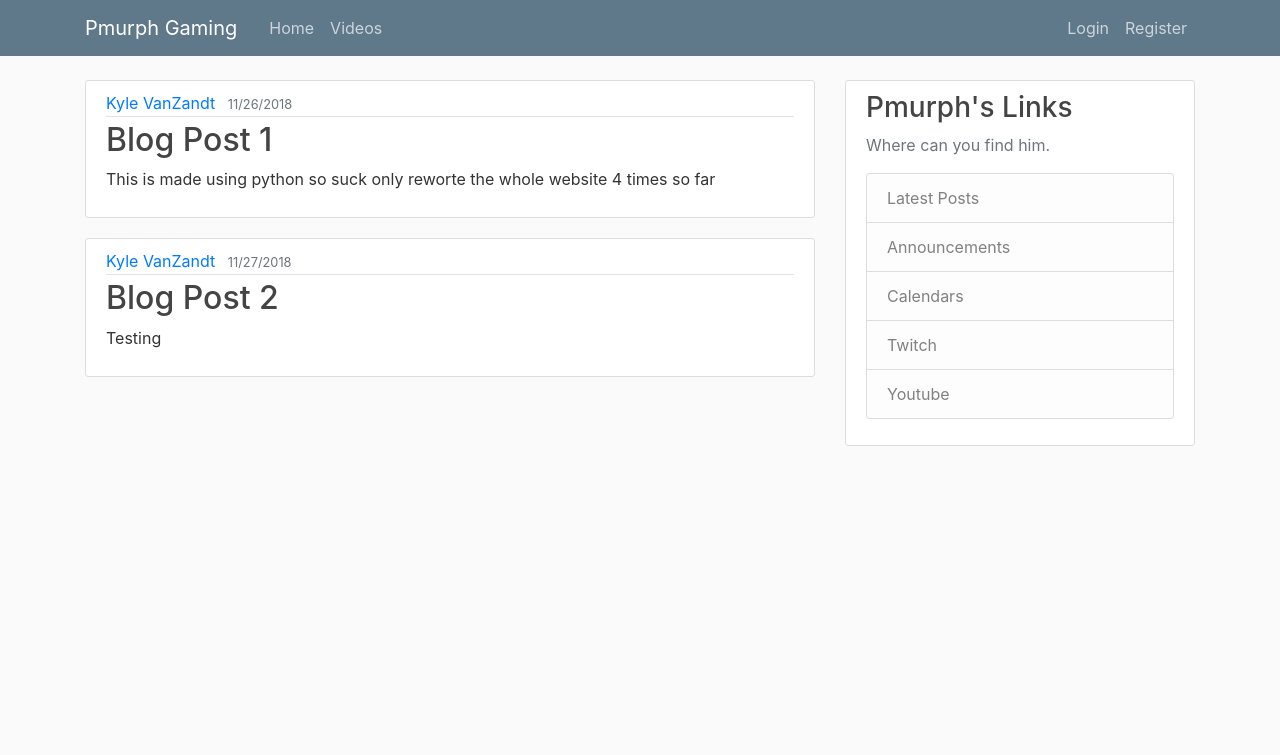
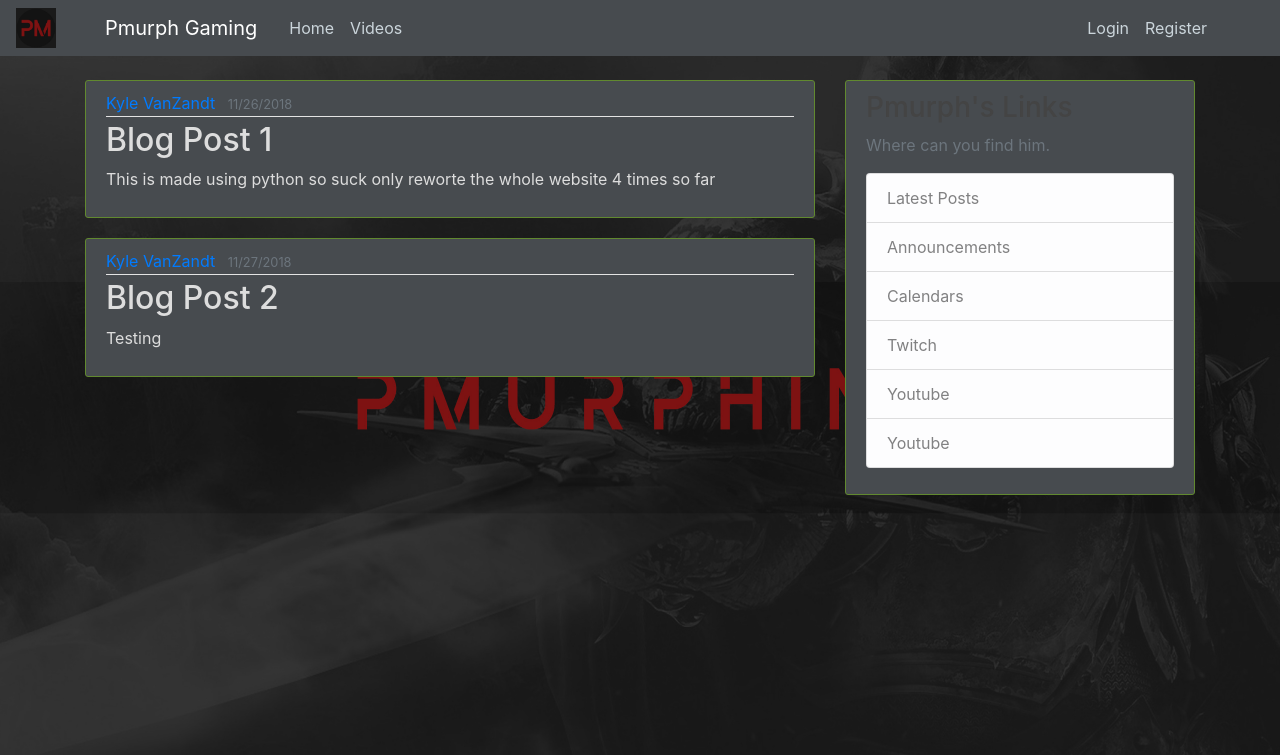
Before and after one commit to k95650/pmurph, a Flask app: page / in a window 1280 px wide. Shown: the top 755 px of the page. Run offline with Flask 2, Linux system fonts and the light colour scheme; some libraries are stand-ins or nearby versions.

Commit message:
css edit's and backgound

```diff
--- a/static/main.css
+++ b/static/main.css
@@ -1,5 +1,10 @@
 body {
-    background: #fafafa;
+    background-image: url( /static/background.jpg );
+    background-repeat: no-repeat;
+    background-attachment: fixed;
+    background-position: center;
+    background-size: auto;
+    background-size: 100% 100%;
     color: #333333;
     margin-top: 5rem;
   }
@@ -9,7 +14,7 @@ body {
   }
 
   .bg-steel {
-    background-color: #5f788a;
+    background-color: #474b4f;
   }
 
   .site-header .navbar-nav .nav-link {
@@ -22,18 +27,20 @@ body {
 
   .site-header .navbar-nav .nav-link.active {
     font-weight: 500;
+    color: #6b6e70;
   }
 
   .content-section {
-    background: #ffffff;
+    background: #474b4f;
+    color: #dddddd;
     padding: 10px 20px;
-    border: 1px solid #dddddd;
+    border: 1px solid #61892f;
     border-radius: 3px;
     margin-bottom: 20px;
   }
 
   .article-title {
-    color: #444444;
+    color: #dddddd;
   }
 
   a.article-title:hover {
@@ -43,6 +50,7 @@ body {
 
   .article-content {
     white-space: pre-line;
+
   }
 
   .article-img {
@@ -54,7 +62,9 @@ body {
   .article-metadata {
     padding-bottom: 1px;
     margin-bottom: 4px;
-    border-bottom: 1px solid #e3e3e3
+    border-bottom: 1px solid #e3e3e3;
+    color: #dddddd;
+
   }
 
   .article-metadata a:hover {
@@ -78,3 +88,6 @@ body {
   .account-heading {
     font-size: 2.5rem;
   }
+  .list-group {
+    background: #474b4f;
+  }
--- a/templates/layout.html
+++ b/templates/layout.html
@@ -8,11 +8,11 @@
     <!-- Bootstrap CSS -->
     <link rel="stylesheet" href="https://maxcdn.bootstrapcdn.com/bootstrap/4.0.0/css/bootstrap.min.css" integrity="sha384-Gn5384xqQ1aoWXA+058RXPxPg6fy4IWvTNh0E263XmFcJlSAwiGgFAW/dAiS6JXm" crossorigin="anonymous">
     <link rel="stylesheet" type="text/css" href="{{ url_for('static', filename='main.css') }}">
-
   </head>
   <body>
         <header class="site-header">
                 <nav class="navbar navbar-expand-md navbar-dark bg-steel fixed-top">
+                    <img src="{{ url_for('static', filename='logo.jpg') }}" width="40" height="40" alt="">
                   <div class="container">
                     <a class="navbar-brand mr-4" href="/">Pmurph Gaming</a>
                     <button class="navbar-toggler" type="button" data-toggle="collapse" data-target="#navbarToggle" aria-controls="navbarToggle" aria-expanded="false" aria-label="Toggle navigation">
@@ -47,6 +47,7 @@
                   <li class="list-group-item list-group-item-light">Calendars</li>
                   <li class="list-group-item list-group-item-light">Twitch</li>
                   <li class="list-group-item list-group-item-light">Youtube</li>
+                  <li class="list-group-item list-group-item-light">Youtube</li>
                 </ul>
               </p>
             </div>
```
Also changed, not shown: static/background.jpg (added), static/logo.jpg (added).
